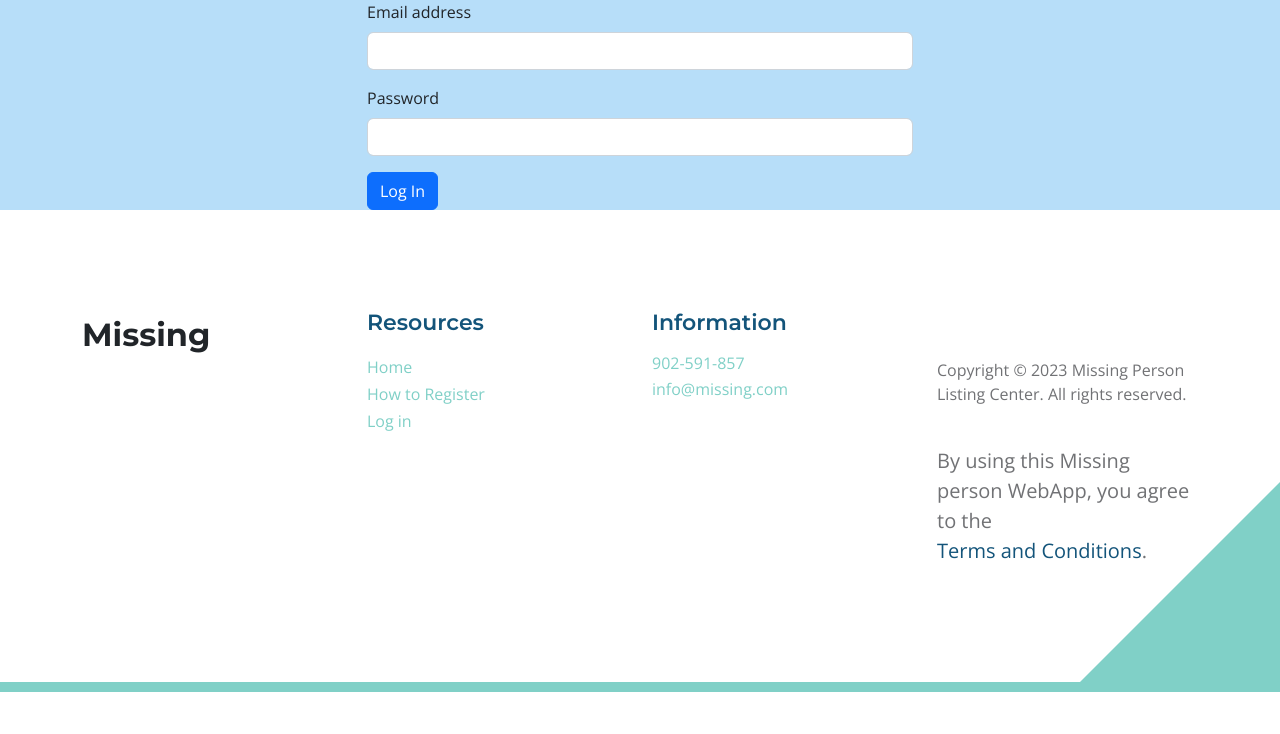
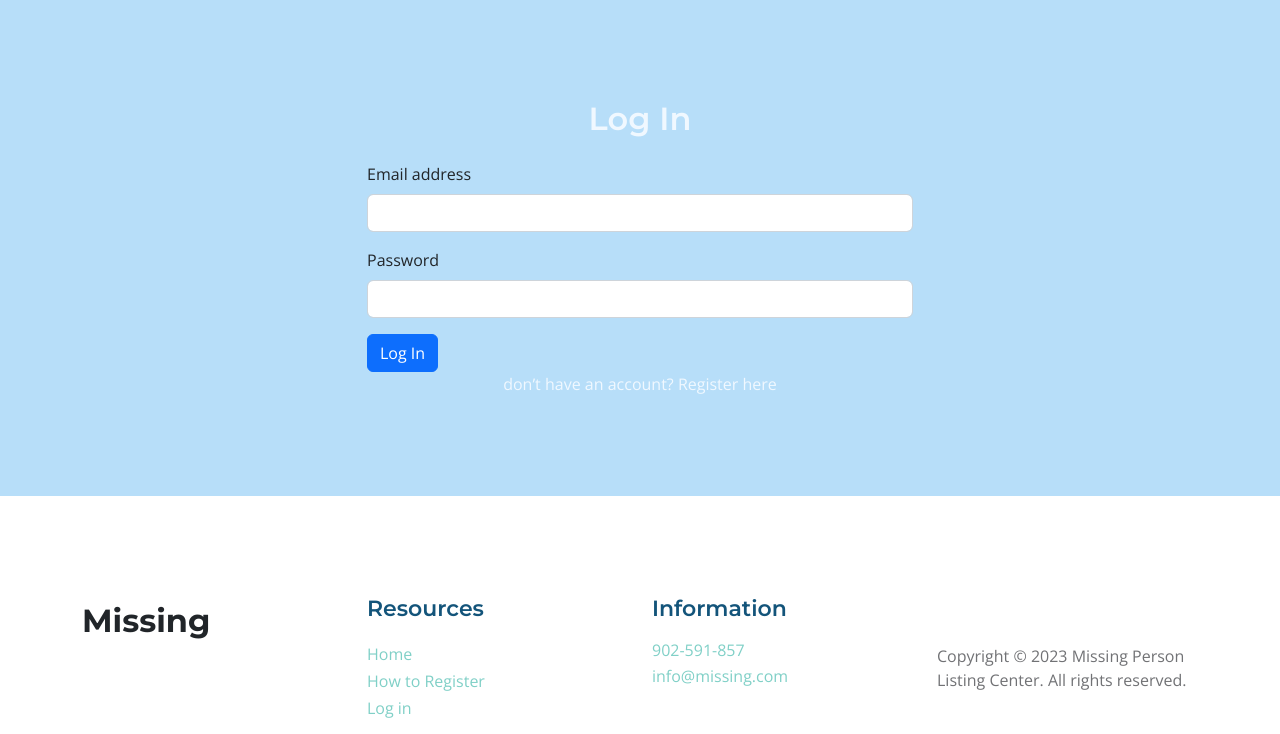
Before and after one commit to eyoul/missing_person, a Flask app: page /auth/login in a window 1280 px wide. Shown: the part 78-812 px from the top of the page. Before the commit the page ends 770 px from the top, so only its background shows below. Run offline with Flask 3, Linux system fonts and the light colour scheme; some libraries are stand-ins or nearby versions.

Commit message:
Update login.html

```diff
--- a/missing/templates/auth/login.html
+++ b/missing/templates/auth/login.html
@@ -1,11 +1,10 @@
 {% extends 'base.html' %}
-
-{% block header %}
-  <h1>{% block title %}Log In{% endblock %}</h1>
-{% endblock %}
-
+{% block title %}Log In{% endblock %}
 {% block content %}
+<section class="topics-detail-section section-padding" id="topics-detail">
+  <h3 class="mb-4" style="text-align: center; color: aliceblue;">Log In</h3>
   <div class="container">
+    <h4 style="text-align: center;"></h4>
     <div class="row justify-content-center">
       <div class="col-md-6">
         <form method="post">
@@ -20,6 +19,9 @@
           <button type="submit" class="btn btn-primary">Log In</button>
         </form>
       </div>
+      <a style="text-align: center; color: aliceblue;" href="{{ url_for('auth.register') }}">don’t have an account? Register here</a>
     </div>
   </div>
+</section>
+
 {% endblock %}
```
